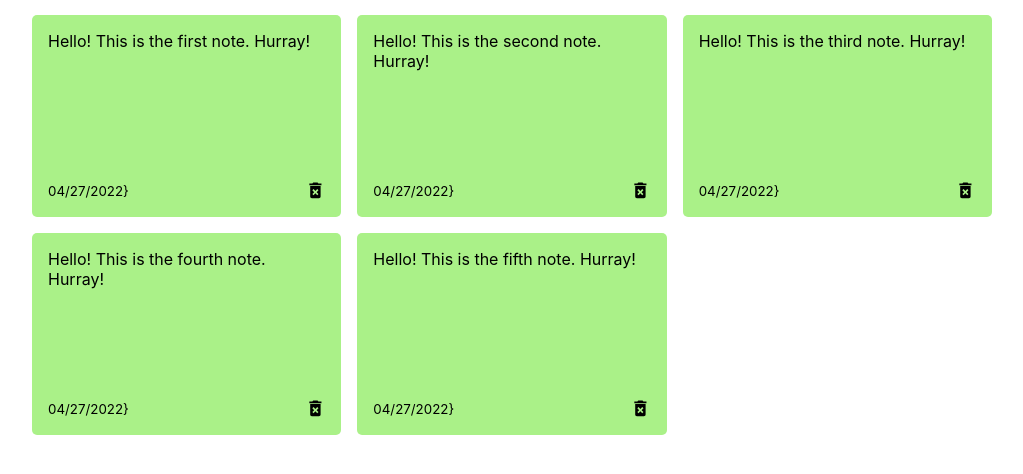
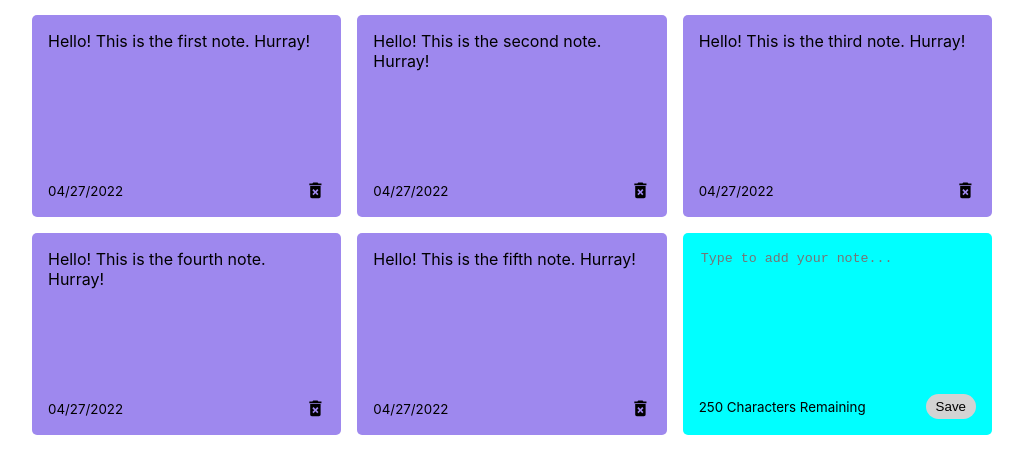
Before and after one commit to qgarcia95/quicknotes, a React (Create React App) app: page / in a window 1280 px wide. Shown: the top 474 px of the page, without its empty margins (128-1151 px from the left). Built offline with nearby package versions, Linux system fonts and the light colour scheme.

Commit message:
Changes for issue 6

```diff
--- a/src/App.js
+++ b/src/App.js
@@ -31,9 +31,23 @@
     }
   ]);
 
+  const addNote = (text) => {
+    const date = new Date();
+
+    const newNote = {
+      id: nanoid(),
+      text: text,
+      date: date.toLocaleDateString(),
+    }
+
+    const newNotes = [...notes, newNote];
+
+    setNotes(newNotes);
+  }
+
   return(
     <div className="container">
-      <NotesList notes={notes}/>
+      <NotesList notes={notes} handleAddNote={addNote}/>
     </div>
   )
 }
--- /dev/null
+++ b/src/components/AddNote.js
@@ -0,0 +1,36 @@
+import {useState} from 'react';
+const AddNote = ({handleAddNote}) => {
+    const [noteText, setNoteText] = useState('');
+
+    const handleChange = (event) => {
+        setNoteText(event.target.value);
+    }
+
+    const handleSaveClick = () => {
+        if(noteText.trim().length > 0) {
+            handleAddNote(noteText);
+            setNoteText('');
+        }
+
+    }
+
+    return (
+    <div className="note new">
+        <textarea
+            rows="8"
+            cols="10"
+            placeholder="Type to add your note..."
+            value={noteText}
+            onChange={handleChange}
+        >
+        </textarea>
+        <div className="note-footer">
+            <small>250 Characters Remaining</small>
+            <button className="save" onClick={handleSaveClick}>Save</button>
+        </div>
+
+
+    </div>)
+}
+
+export default AddNote;
--- a/src/components/Note.js
+++ b/src/components/Note.js
@@ -5,8 +5,7 @@
         <div className="note">
             <span>{text}</span>
             <div className="note-footer">
-
-                <small>{date}}</small>
+                <small>{date}</small>
                 <MdDeleteForever className="delete-icon" size="1.3em"/>
             </div>
         </div>
--- a/src/components/NotesList.js
+++ b/src/components/NotesList.js
@@ -1,11 +1,17 @@
+import Note from "./Note";
+import AddNote from './AddNote';
 
-import Note from "./Note";
-const NotesList = ({notes}) => {
+const NotesList = ({notes, handleAddNote}) => {
     return(
         <div className="notes-list">
             {notes.map((note) => (
-                <Note id={note.id} text={note.text} date={note.date}/>
+                <Note
+                    id={note.id}
+                    text={note.text}
+                    date={note.date}
+                />
             ))}
+            <AddNote handleAddNote={handleAddNote}/>
         </div>
     )
 }
--- a/src/index.css
+++ b/src/index.css
@@ -26,8 +26,34 @@
 
 
 }
+.note.new {
+  background-color: aqua;
+}
+
+textarea {
+  border: none;
+  resize: none;
+  background-color: aqua;
+}
+
+textarea:focus {
+  outline: none;
+}
+
+.save {
+  background-color: lightgray;
+  border: none;
+  border-radius: 15px;
+  padding: 5px 10px 5px 10px;
+}
+
+.save:hover {
+  background-color: green;
+  cursor: pointer;
+}
+
 .note {
-  background-color: #aaf188;
+  background-color: rgb(158, 136, 238);
   border-radius: 5px;
   padding: 1rem;
   min-height: 170px;
```
